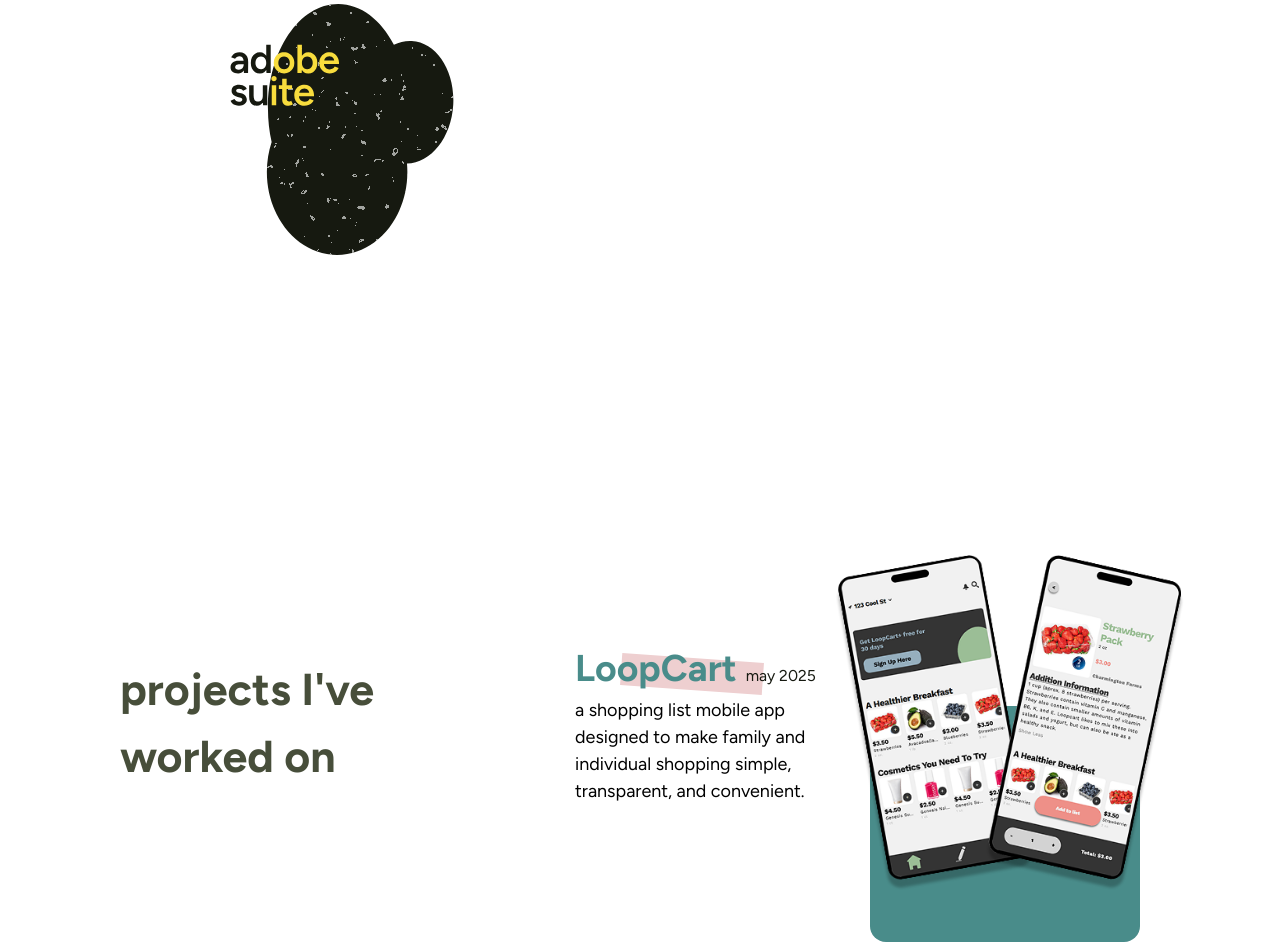
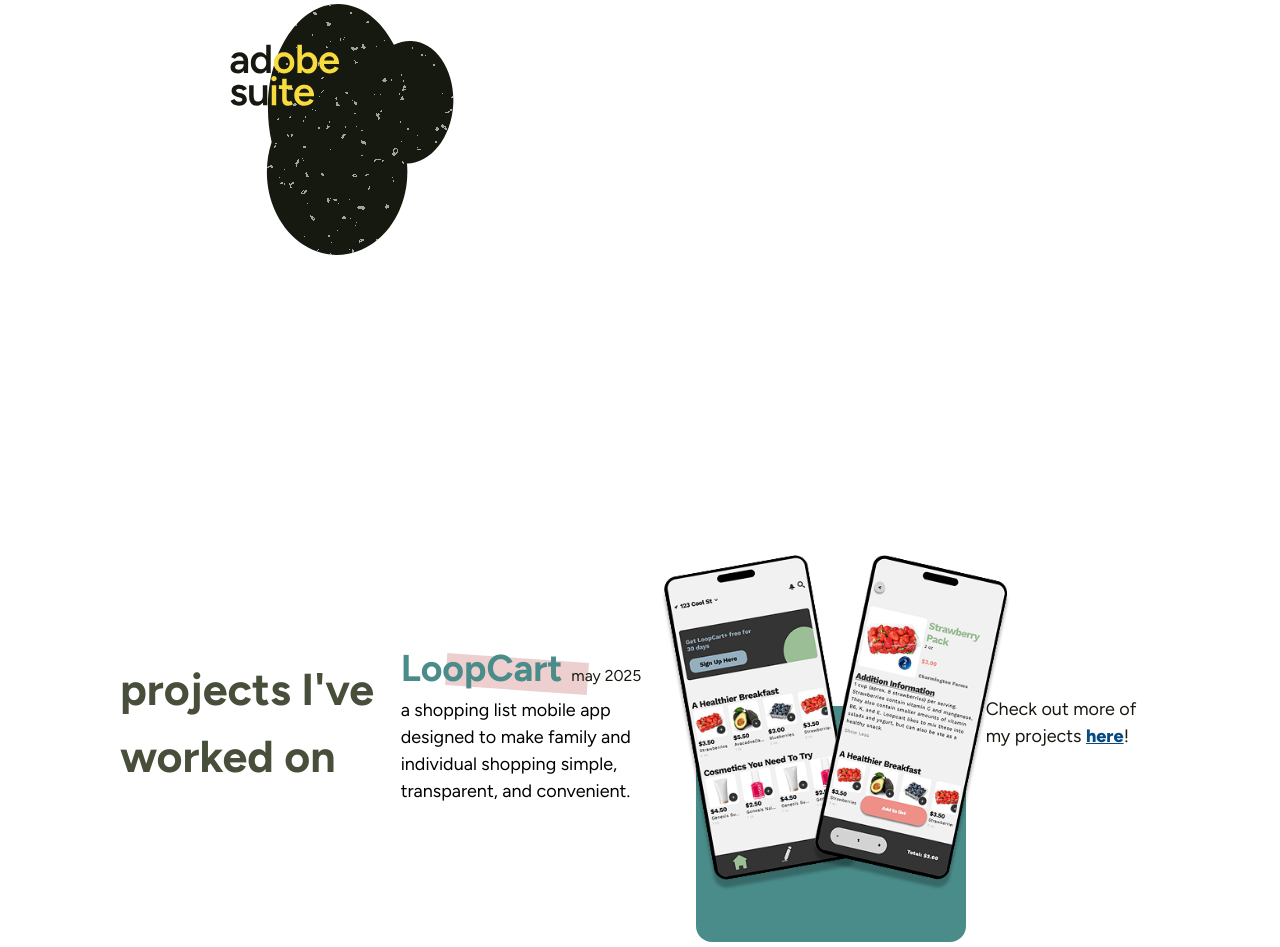
Before and after one commit to jacobcasas/portfolio-site, a website built with Vite: page index.html in a window 1280 px wide. Shown: the part 2585-3532 px from the top of the page. Built offline with nearby package versions, Linux system fonts and the light colour scheme; a web font is replaced by a local one.

Commit message:
added a little link to my portfolio page at the bottom of portfolio section on home page

```diff
--- a/index.html
+++ b/index.html
@@ -113,7 +113,9 @@
           <img src="src/img/pngs/loopcart-portfolio-2.png" alt="loopcart display 2">
         </div>
       </div>
+      <p class="text-primary">Check out more of my projects <a class="text-anchor underline boldest" href="portfolio.html">here</a>!</p>
     </div>
+
   </div>
 
   <footer class="footer">
```
